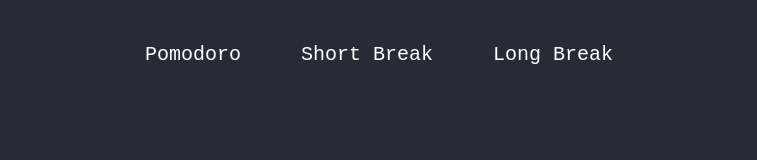
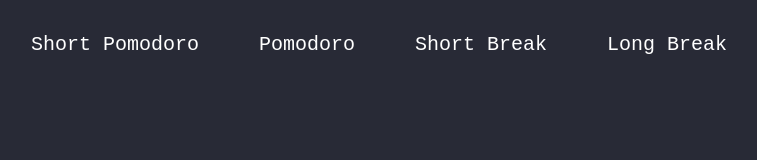
Before and after one commit to p4ckysm4cky/pomodoro_timer, a website with bundled scripts: page index.html in a window 1280 px wide. Shown: the whole page, without its empty margins (281-1038 px from the left). Built offline with nearby package versions, Linux system fonts and the light colour scheme.

Commit message:
Added readme

```diff
--- a/index.html
+++ b/index.html
@@ -12,6 +12,7 @@
         <div>
             <span class="navbar">
                 <ul>
+                    <li>Short Pomodoro</li>
                     <li>Pomodoro</li>
                     <li>Short Break</li>
                     <li>Long Break</li>
--- a/styles.css
+++ b/styles.css
@@ -6,7 +6,7 @@
     display: flex;
     justify-content: center;
 }
-.navbar ul{
+.navbar ul {
     display: flex;
     justify-content: space-around;
 }
@@ -16,6 +16,10 @@
     margin: 0;
     padding: 0;
     display: inline;
-    padding: 30px;
+    padding: 20px 30px 20px 30px;
     font-size: 20px;
 }
+
+.navbar ul li:hover{
+    cursor: pointer;
+}
```
Also changed, not shown: readme.md (added).
